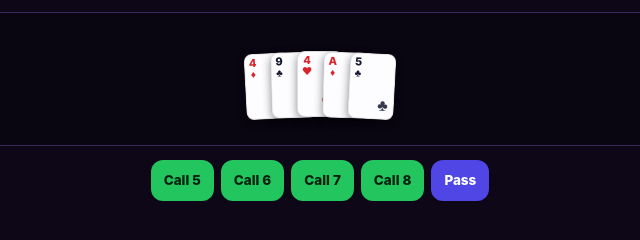
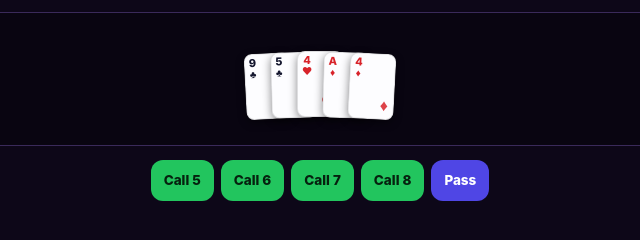
Before and after one commit to Shreecharanam/master-card-game, a website with bundled scripts: page src/ui/web/index.html in a window 1280 px wide. Both pictures are taken after a click on the button "Play vs Bots". Shown: the part 356-596 px from the top of the page, 320-960 px from the left. Built offline with nearby package versions, Linux system fonts and the light colour scheme; no server answers.

Commit message:
Sort your hand by suit and rank (grouped, high to low)

```diff
--- a/src/ui/web/app.js
+++ b/src/ui/web/app.js
@@ -82,6 +82,22 @@ function cardEl(label) {
     `<span class="corner"><span class="rk">${rank}</span><span class="st">${sym}</span></span>` +
     `<span class="big">${sym}</span>`;
   return div;
+}
+
+// Arrange a hand the way a player would: same suit together, high to low.
+// Blacks first (spades, clubs), then reds (hearts, diamonds).
+const SUIT_ORDER = { S: 0, C: 1, H: 2, D: 3 };
+function rankVal(label) {
+  const r = label.slice(0, -1);
+  return r === 'A' ? 14 : r === 'K' ? 13 : r === 'Q' ? 12 : r === 'J' ? 11 : Number(r) || 0;
+}
+function sortHand(cards) {
+  return [...cards].sort((a, b) => {
+    const sa = SUIT_ORDER[a.slice(-1)] ?? 9;
+    const sb = SUIT_ORDER[b.slice(-1)] ?? 9;
+    if (sa !== sb) return sa - sb;
+    return rankVal(b) - rankVal(a);
+  });
 }
 
 function initials(name) {
@@ -598,9 +614,10 @@ function renderTable() {
     const canPlay = v.currentPlayerId === myId && legalPlays.size > 0;
 
     const hand = el('div', 'hand');
-    const n = me.cards.length;
+    const ordered = sortHand(me.cards);
+    const n = ordered.length;
     const mid = (n - 1) / 2;
-    me.cards.forEach((label, i) => {
+    ordered.forEach((label, i) => {
       const ce = cardEl(label);
       ce.classList.add('hand-card');
       const rot = (i - mid) * 1.5;
```
Also changed, not shown: www/index.html (+19 -2 lines).
